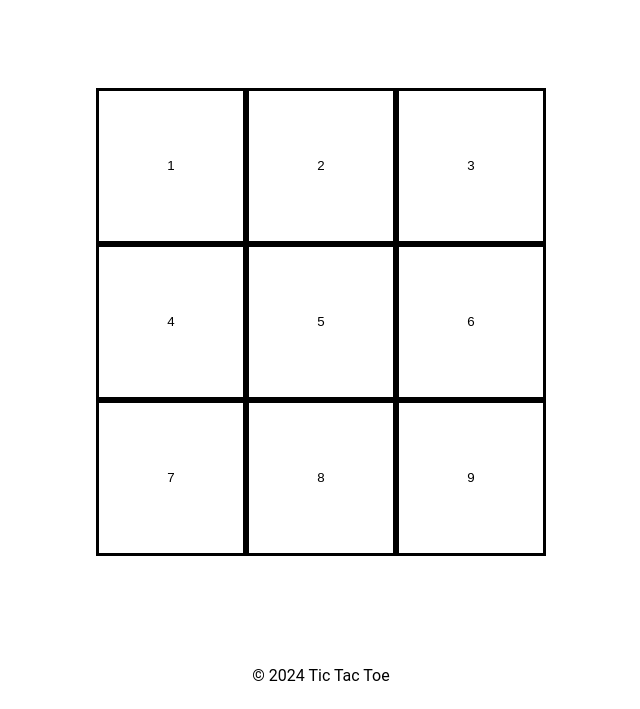
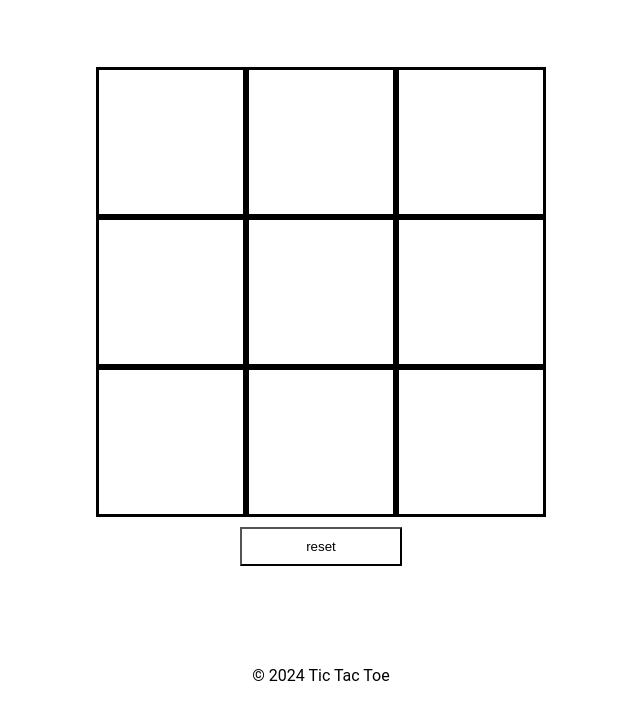
Before and after one commit to tarek1488/TIC-TAC-TOE, a Flask app: page / in a window 1280 px wide. Shown: the part 91-800 px from the top of the page, without its empty margins (319-959 px from the left). Run offline with Flask 3, Linux system fonts and the light colour scheme.

Commit message:
adding reset game function

```diff
--- a/static/master.css
+++ b/static/master.css
@@ -45,8 +45,12 @@ body {
     align-items: center;
     border: black solid;
     width: 150px;
-    line-height: 150px;
+    height: 150px;
     background: white;
+    color: black;
+    font-size: 100px;
+    font-weight: lighter;
+    font-family: cursive;
   }
 
   /* Shadow effect */
@@ -58,3 +62,15 @@ body {
   .row button span::selection {
     background-color: transparent;
   }
+  .reset-btn{
+    display: flex;
+    justify-content: center;
+    align-items: center;
+    margin: 10px;
+  }
+  .reset-btn button{
+    background-color: white;
+    padding: 10px;
+    width: 162px
+
+  }
--- a/templates/index.html
+++ b/templates/index.html
@@ -1,27 +1,47 @@
 {% extends 'base.html' %}
 
 {% block body %}
-    <div class = 'game'>
-        <div class = 'row'>
-            <button id = 'c11'>1</button>
-            <button id = 'c12'>2</button>
-            <button id = 'c13'>3</button>
+    <div class="game">
+        <div class="row">
+            <button id="c11" onclick="cellClick(1, 1, 'c11')"></button>
+            <button id="c12" onclick="cellClick(1, 2, 'c12')"></button>
+            <button id="c13" onclick="cellClick(1, 3, 'c13')"></button>
         </div>
-        <div class = 'row'>
-            <button id = 'c21'>4</button>
-            <button id = 'c22'>5</button>
-            <button id = 'c23'>6</button>
+        <div class="row">
+            <button id="c21" onclick="cellClick(2, 1, 'c21')"></button>
+            <button id="c22" onclick="cellClick(2, 2, 'c22')"></button>
+            <button id="c23" onclick="cellClick(2, 3, 'c23')"></button>
         </div>
-        <div class = 'row'>
-            <button id = 'c31'>7</button>
-            <button id = 'c32'>8</button>
-            <button id = 'c33'>9</button>
+        <div class="row">
+            <button id="c31" onclick="cellClick(3, 1, 'c31')"></button>
+            <button id="c32" onclick="cellClick(3, 2, 'c32')"></button>
+            <button id="c33" onclick="cellClick(3, 3, 'c33')"></button>
+        </div>
+        <div class = 'reset-btn'>
+            <button id="reset" onclick="ResetBoard()">reset</button>
         </div>
     </div>
     <script>
-        let board = ['c11' , 'c12' , 'c13' , 'c21' ,'c22' , 'c23' , 'c31' , 'c32' , 'c33']
-        function click(){
-
+        let board = ['c11', 'c12', 'c13', 'c21', 'c22', 'c23', 'c31', 'c32', 'c33'];
+        let currentPlayer = 'X';
+        function cellClick(row, col, id){
+            if(board.includes(id)){
+                let btn = document.getElementById(id);
+                btn.textContent = currentPlayer;
+                let index = board.indexOf(id);
+                if (index !== -1){
+                    board.splice(index, 1);
+                }
+                currentPlayer = currentPlayer === 'X' ? 'O' : 'X'
+            }
+        }
+        function ResetBoard() {
+            board = ['c11', 'c12', 'c13', 'c21', 'c22', 'c23', 'c31', 'c32', 'c33'];
+            let AllBtn = document.getElementsByTagName("button");
+            for (let i = 0; i < AllBtn.length-1; i++) {
+                AllBtn[i].textContent = " ";
+            }
+            currentPlayer = 'X';
         }
 
     </script>
```
